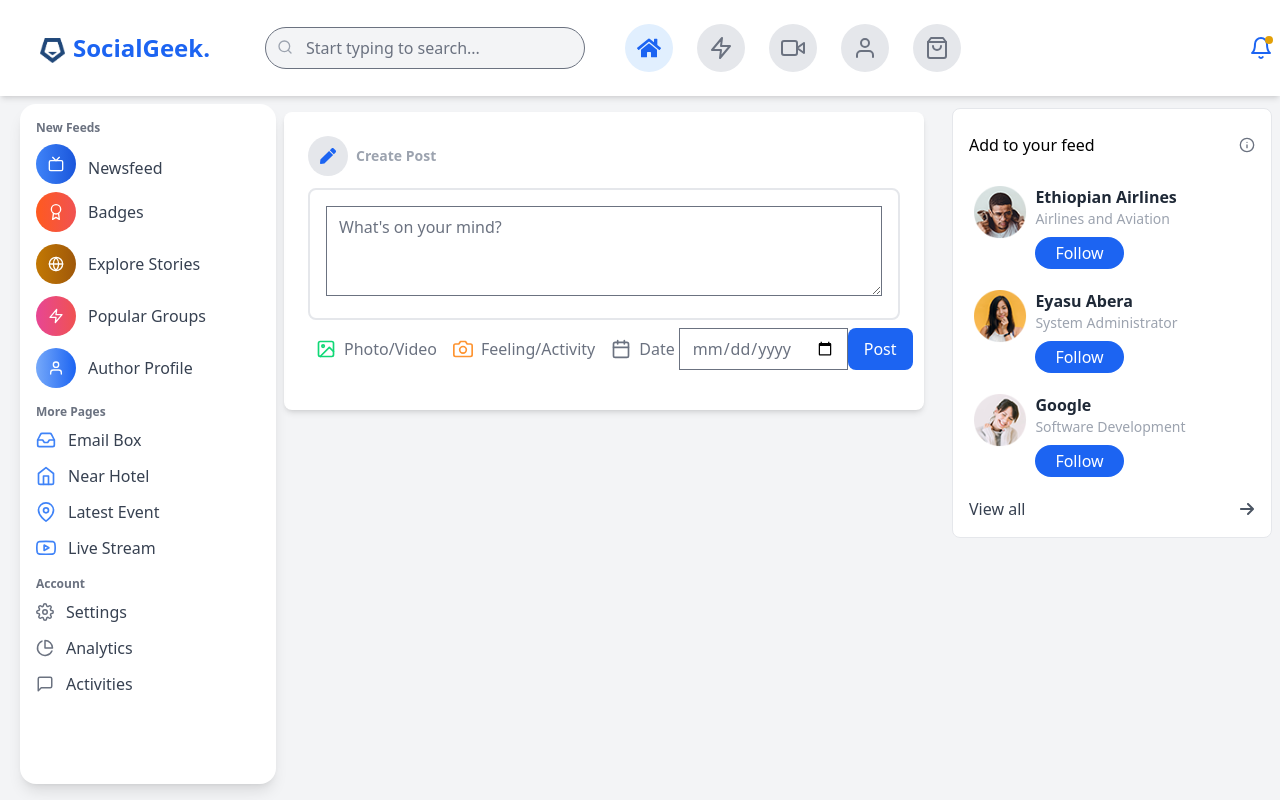
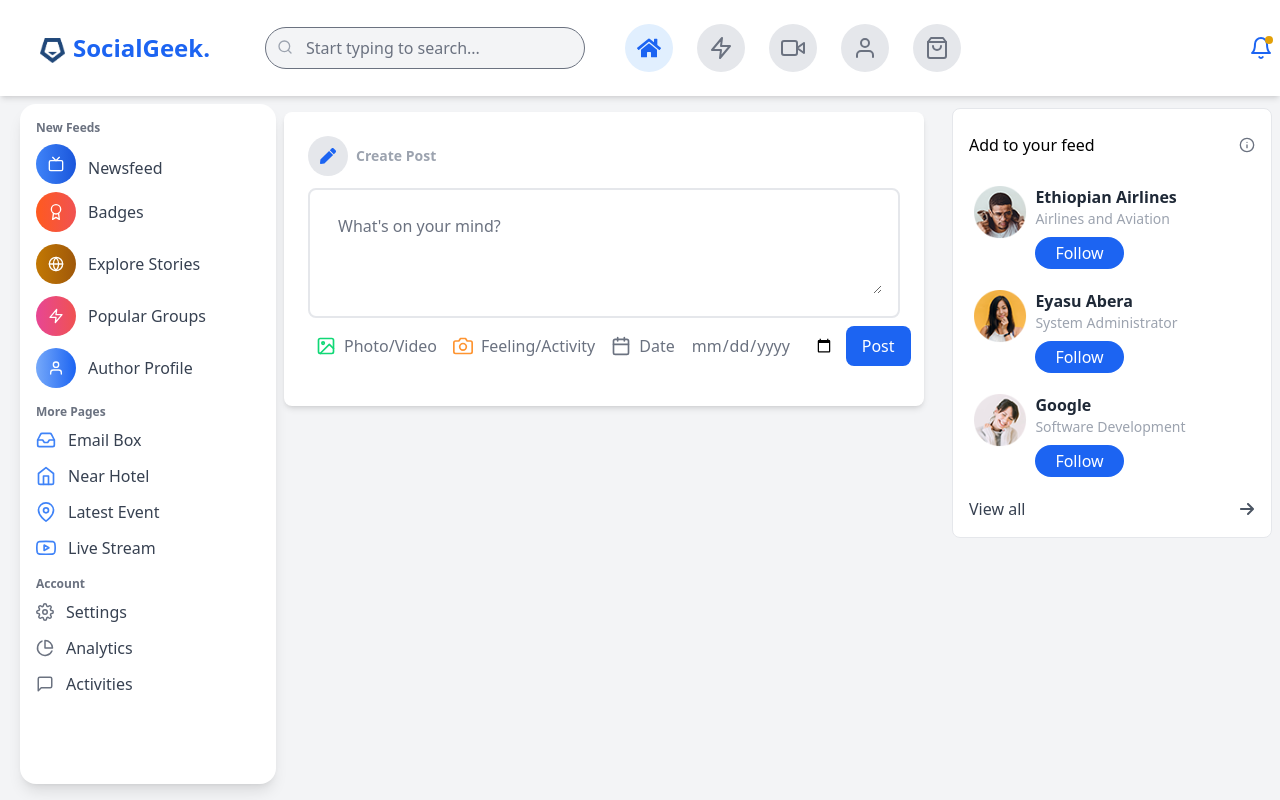
Before and after one commit to walid-cadi/social_geek, a React (Create React App) app: page /home in a window 1280 px wide. Shown: the top 800 px of the page. Built offline with nearby package versions, Linux system fonts and the light colour scheme; the HTML template or start-up script is replaced by a standard one.

Commit message:
update input

```diff
--- a/src/layouts/dashboard.jsx
+++ b/src/layouts/dashboard.jsx
@@ -5,7 +5,7 @@
     return (
         <>
 
-            <nav className="w-[20%] h-[85vh] bg-white rounded-2xl shadow-lg p-4 mt-2 ms-5 sticky ">
+            <nav className="w-[20%] h-[85vh] bg-white rounded-2xl shadow-lg p-4 mt-2 ms-5  ">
       <div className="mb-4">
         <div className="text-gray-500 font-semibold text-xs mb-2">New Feeds</div>
         <ul>
--- a/src/pages/components/post.jsx
+++ b/src/pages/components/post.jsx
@@ -106,7 +106,7 @@
 
                     <div className="bg-transparent border-2 p-4 rounded-lg mt-2">
                         <textarea
-                            className="w-full bg-transparent outline-none "
+                            className="w-full bg-transparent  border-none "
                             placeholder="What's on your mind?"
                             rows="3"
                             value={postContent}
@@ -137,7 +137,7 @@
                                     type="date"
                                     value={publicationDate}
                                     onChange={handleDateChange}
-                                    className="ml-2"
+                                    className="ml-2 border-none"
                                 />
                             </label>
                         </div>
```
